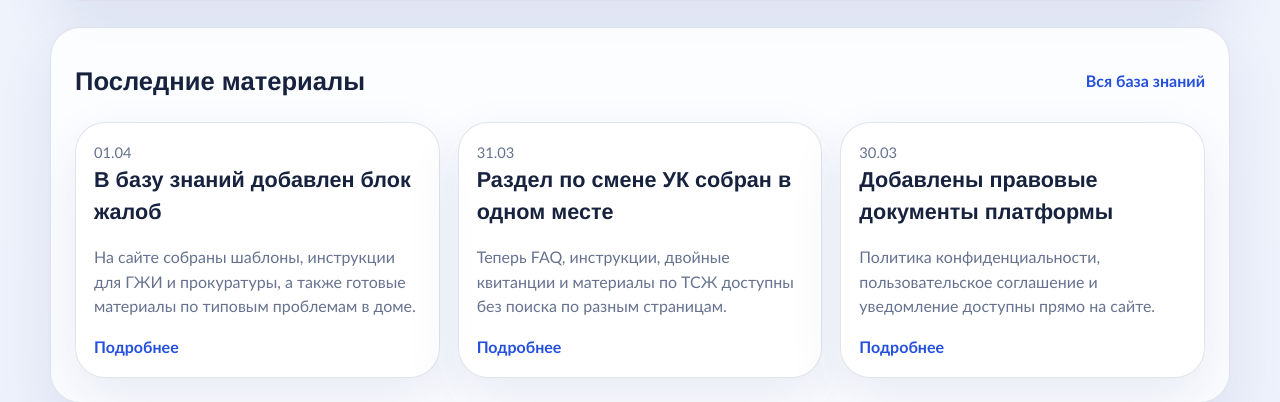
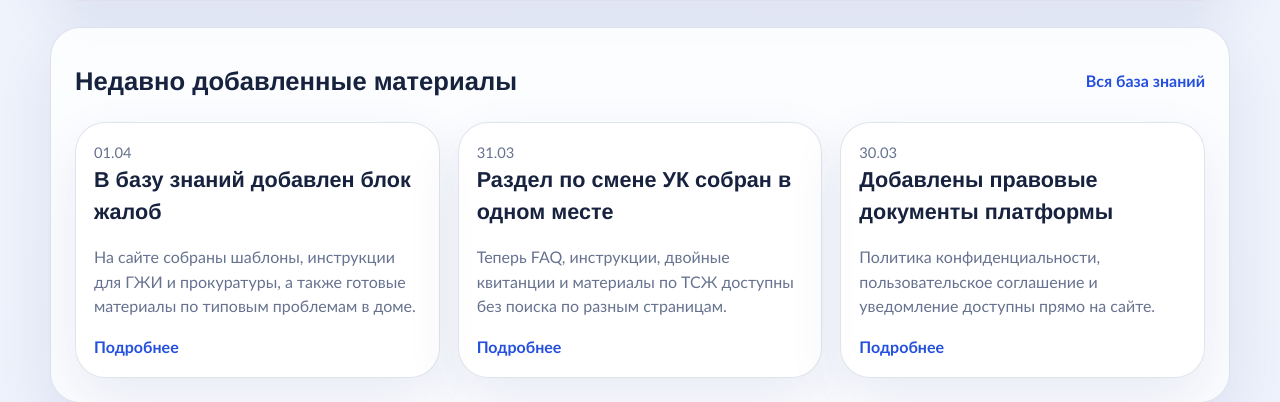
Before and after one commit to katekitova/zhkh40, a Flask app: page / in a window 1280 px wide. Shown: the part 1459-1861 px from the top of the page. Run offline with Flask 3, Linux system fonts and the light colour scheme.

Commit message:
Изменены "Последние материалы" -> "Недавно добавленные материалы"

```diff
--- a/templates/home.html
+++ b/templates/home.html
@@ -74,7 +74,7 @@
     <div class="container">
         <div class="section-card tone-soft">
             <div class="section-heading">
-                <h2>Последние материалы</h2>
+                <h2>Недавно добавленные материалы</h2>
                 <a href="{{ url_for('knowledge') }}">Вся база знаний</a>
             </div>
             <div class="feature-grid three-up">
```
